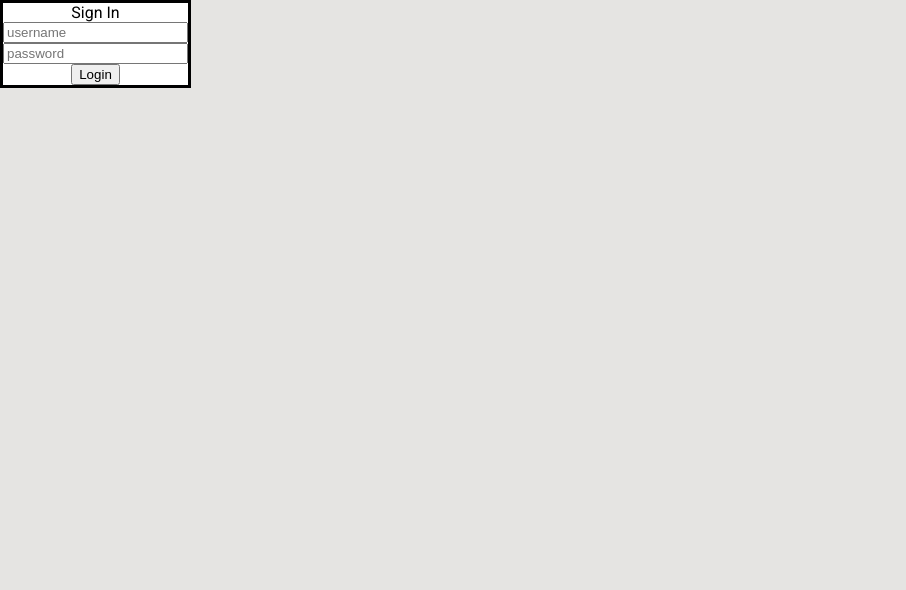
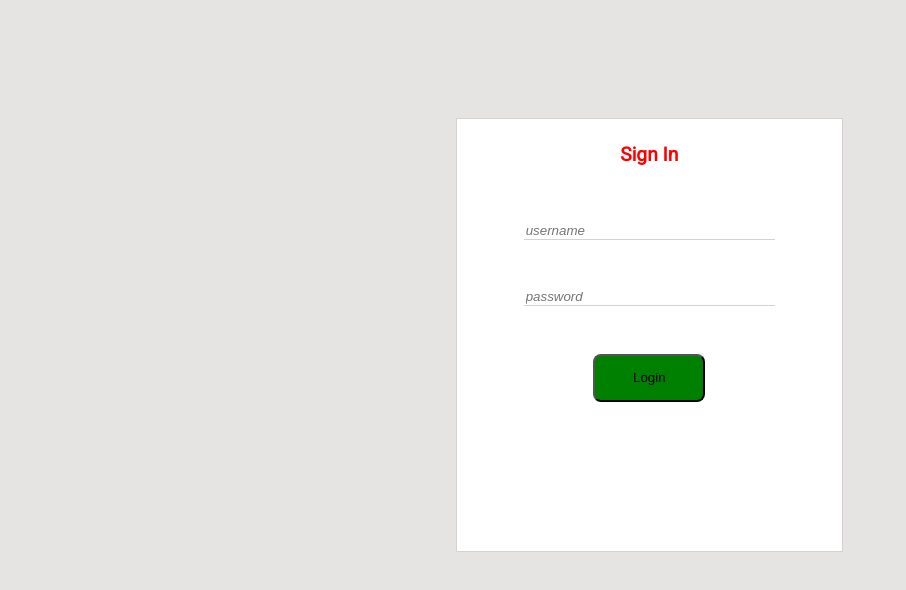
Before and after one commit to AyishaSeidu/dashboard_react, a React (Create React App) app: page / in a window 1280 px wide. Shown: the top 590 px of the page, without its empty margins (0-906 px from the left). Built offline with nearby package versions, Linux system fonts and the light colour scheme.

Commit message:
add styling to login page

```diff
--- a/src/components/Login.js
+++ b/src/components/Login.js
@@ -1,45 +1,127 @@
-import styled from '@emotion/styled'
+import styled from '@emotion/styled';
+import {css} from '@emotion/react'
 import React, {useState} from 'react'
 
-function Login() {
+function Login( {appUsers, setLoggedIn, setCurrentUser}) {
     const [username, setUsername] = useState('');
     const [password, setPassword] = useState('');
+    const [wrongUsername, setWrongUsername] = useState(false);
+    const [wrongPassword, setWrongPassword] = useState(false)
 
     const signIn = (username, password) =>{
-        alert(`username: ${username} password: ${password}`)
+        //check if the user details supplied exists in the appUsers list
+        setWrongPassword(false);
+        setWrongUsername(false);
+        if (!appUsers.some((user)=>user.username===username)) {
+           //alert('incorrect username and password');
+           setWrongUsername(true)
+            return;
+        }
+
+        else if (appUsers.some((user)=>user.username===username) && !appUsers.some((user)=>user.password===password)) {
+       setWrongPassword(true)
+       return;
+        }
+
+        else if (appUsers.some((user)=>user.username===username && user.password===password)) {
+            setCurrentUser({username, password});
+            setLoggedIn(true)
+        }
+        else {
+            alert('user not found')
+            return;
+        }
     }
+
+
     return (
-        <FormContainer>
+
+
+       <>
+
             <Form onSubmit={(e)=>{e.preventDefault(); signIn(username, password)}}>
-                <span> Sign In </span>
-                <InputLabel>
-                <InputField type='text' placeholder='username' onChange={(e)=>{e.preventDefault(); setUsername(e.target.value)}} />
-                </InputLabel>
+            <FormHeader> Sign In </FormHeader>
+               {wrongUsername && <ErrorMessage>Incorrect username, please try again</ErrorMessage>}
+               {wrongPassword && <ErrorMessage>Incorrect password, please try again</ErrorMessage>}
+                <InputField type='text' placeholder='username' onChange={(e)=>{e.preventDefault(); setUsername(e.target.value)}} wrongEntry={wrongUsername}/>
 
-                <InputLabel>
-                <InputField type='password' placeholder='password' onChange={(e)=>{e.preventDefault(); setPassword(e.target.value)}}/>
-                </InputLabel>
+                <InputField type='password' placeholder='password' onChange={(e)=>{e.preventDefault(); setPassword(e.target.value)}} wrongEntry={wrongPassword} />
+
                 <SubmitButton value='Login' type='submit'/>
             </Form>
-        </FormContainer>
+       </>
     )
 }
 
 export default Login
 
-const FormContainer= styled.div`
-border: 0.2rem solid black;
+const Form = styled.form`
+margin: auto;
+border: 0.1rem solid lightgrey;
+width: 70%;
+height: 50%;
+padding: 1rem;
+margin-top: 10%;
+grid-area: content;
 background-color: white;
+@media(${({theme})=>theme.mediaquery.largeScreens1}) {
+width: 30%;
+height: 50%;
+margin-left: 30%;
+}
+`;
+
+// const Container= styled.div`
+// border: 0.2rem solid lightgrey;
+// background-color: white;
+// grid-area: content;
+// margin: auto;
+// width: 90%;
+// height: 70%;
+// @media(${({theme})=>theme.mediaquery.largeScreens}) {
+//  width: 50%;
+//  height: 70%;
+// }
+// `;
+
+const InputField = styled.input`
+display: block;
+margin: 3rem auto;
+width: 70%;
+border-width: 0rem 0rem 0.1rem 0rem;
+border-color: lightgrey;
+outline: none;
+${({wrongEntry})=>wrongEntry===true && css`
+border-color: red;
+`};
+
+
+::placeholder {
+font-style: italic;
+}
+`;
+
+const SubmitButton = styled.input`
+background-color: green;
+height: 3rem;
+width: 7rem;
+//font-size: 1.5rem;
 margin: auto;
-display: block;
+bottom: 2rem;
+cursor: pointer;
+border-radius: 0.5rem;
 `;
-const Form = styled.form`
-//margin: auto;
-//border: 0.5rem solid grey;
-`
 
-const InputField = styled.input``;
+const FormHeader = styled.h2`
+width: 50%;
+align-items: center;
+color: red;
+margin: auto;
+padding: 0.5rem;
+`;
 
-const InputLabel = styled.label`
-`
-const SubmitButton = styled.input``;
+const ErrorMessage = styled.span`
+color: red;
+font-size: 0.5rem;
+font-style: italic;
+`;
--- a/src/components/Page.js
+++ b/src/components/Page.js
@@ -19,11 +19,11 @@ const [currentUser, setCurrentUser] = useState({});
 
 <>
 <NavBar/>
-<Form/>
+<Form />
 </>
         ): (
         <>
-        <Login/>
+        <Login appUsers={appUsers} setLoggedIn={setLoggedIn} setCurrentUser={setCurrentUser}/>
         </>
 
         )}
@@ -39,16 +39,21 @@ font-family: 'Roboto', sans-serif;
 background-color: rgb(229, 228, 226);
 height: 100vh;
 width: 100vw;
+font-size: 1vw;
 display: grid;
+
 grid-gap: 0.5em;
 grid-template-rows: 3rem 1fr;
 grid-template-areas:
 'navbar'
 'content';
 
-@media (${({theme})=>theme.mediaquery.largeScreens}) {
+@media(${({theme})=>theme.mediaquery.largeScreens}) {
+    grid-template-rows: 1fr 1fr;
     grid-template-columns: 6rem 1fr;
     grid-template-areas:
-    'navbar content';
+    'navbar content'
+    'navbar content'
+    ;
 }
 `;
--- a/src/themes/Themes.js
+++ b/src/themes/Themes.js
@@ -5,7 +5,13 @@ export const theme = {
     },
 
     mediaquery: {
+
+        smallScreens: 'max-width: 600px',
+        mediumScreens: '(min-width: 601px) and (max-width: 768px)',
+       // mediumScreens_max: 'max-width: 768px',
+        largeScreens1: 'min-width: 769px',
         largeScreens: 'min-width: 576px'
+
     }
 
 
```
